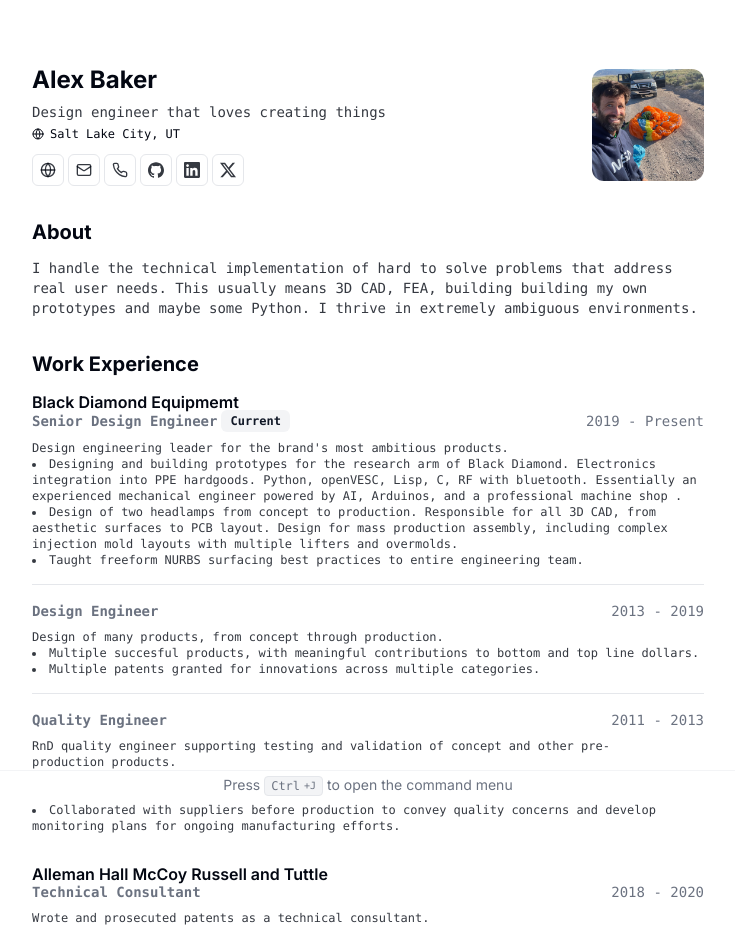
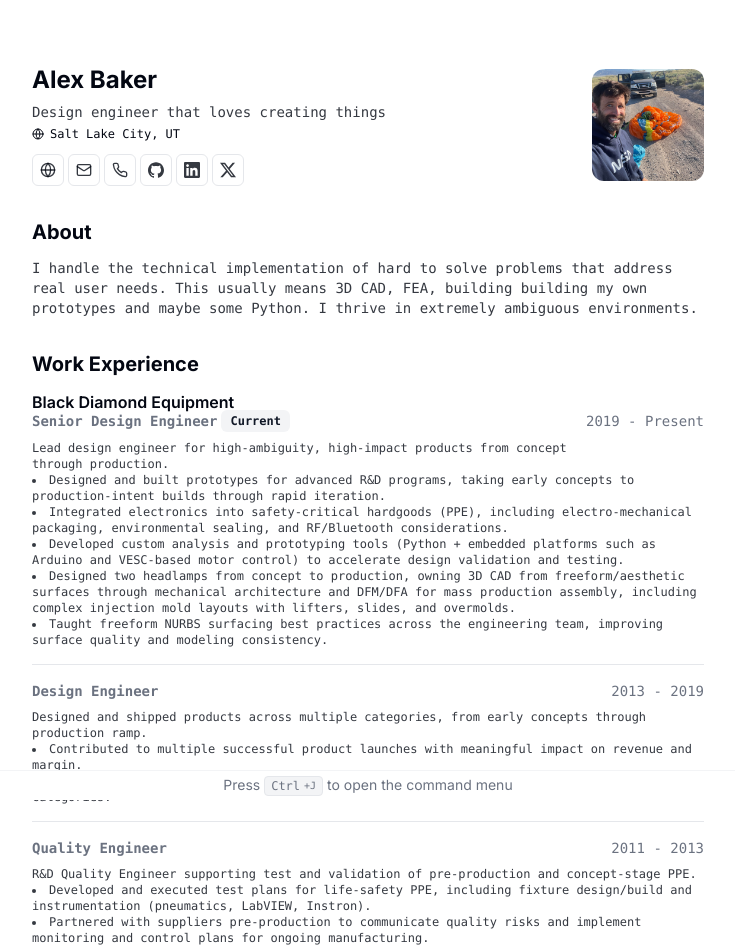
Before and after one commit to bakerjohnalex/resume, a Next.js app: page / in a window 1280 px wide. Shown: the top 952 px of the page, without its empty margins (272-1007 px from the left). Built offline with nearby package versions, Linux system fonts and the light colour scheme.

Commit message:
Update work experience details for Black Diamond Equipment

```diff
--- a/src/data/resume-data.tsx
+++ b/src/data/resume-data.tsx
@@ -44,7 +44,7 @@ export const RESUME_DATA: ResumeData = {
   ],
   work: [
   {
-      company: "Black Diamond Equipmemt",
+    company: "Black Diamond Equipment",
     link: "https://blackdiamondequipment.com/",
     roles: [
       {
@@ -54,20 +54,28 @@ export const RESUME_DATA: ResumeData = {
         end: "Present",
         description: (
           <>
-              Design engineering leader for the brand's most ambitious products.
+            Lead design engineer for high-ambiguity, high-impact products from concept through production.
             <ul className="list-inside list-disc">
               <li>
-                  Designing and building prototypes for the research arm of Black Diamond.
-                  Electronics integration into PPE hardgoods.
-                  Python, openVESC, Lisp, C, RF with bluetooth.
-                  Essentially an experienced mechanical engineer powered by AI, Arduinos, and a professional machine shop .
+                Designed and built prototypes for advanced R&amp;D programs, taking early concepts to production-intent
+                builds through rapid iteration.
               </li>
               <li>
-                  Design of two headlamps from concept to production. Responsible for all 3D CAD, from aesthetic surfaces to PCB layout. Design for mass production
-                  assembly, including complex injection mold layouts with multiple lifters and overmolds.
+                Integrated electronics into safety-critical hardgoods (PPE), including electro-mechanical packaging,
+                environmental sealing, and RF/Bluetooth considerations.
               </li>
               <li>
-                  Taught freeform NURBS surfacing best practices to entire engineering team.
+                Developed custom analysis and prototyping tools (Python + embedded platforms such as Arduino and
+                VESC-based motor control) to accelerate design validation and testing.
+              </li>
+              <li>
+                Designed two headlamps from concept to production, owning 3D CAD from freeform/aesthetic surfaces
+                through mechanical architecture and DFM/DFA for mass production assembly, including complex injection
+                mold layouts with lifters, slides, and overmolds.
+              </li>
+              <li>
+                Taught freeform NURBS surfacing best practices across the engineering team, improving surface quality and
+                modeling consistency.
               </li>
             </ul>
           </>
@@ -80,13 +88,13 @@ export const RESUME_DATA: ResumeData = {
         end: "2019",
         description: (
           <>
-              Design of many products, from concept through production.
+            Designed and shipped products across multiple categories, from early concepts through production ramp.
             <ul className="list-inside list-disc">
               <li>
-                  Multiple succesful products, with meaningful contributions to bottom and top line dollars.
+                Contributed to multiple successful product launches with meaningful impact on revenue and margin.
               </li>
               <li>
-                  Multiple patents granted for innovations across multiple categories.
+                Named inventor on multiple granted patents for innovations across diverse hardware categories.
               </li>
             </ul>
           </>
@@ -99,13 +107,15 @@ export const RESUME_DATA: ResumeData = {
         end: "2013",
         description: (
           <>
-              RnD quality engineer supporting testing and validation of concept and other pre-production products.
+            R&amp;D Quality Engineer supporting test and validation of pre-production and concept-stage PPE.
             <ul className="list-inside list-disc">
               <li>
-                  Implemented and executed on test plans for life supporting PPE. Designed test fixtures, and built them. Pneumatics, LabView, and Instron.
+                Developed and executed test plans for life-safety PPE, including fixture design/build and
+                instrumentation (pneumatics, LabVIEW, Instron).
               </li>
               <li>
-                  Collaborated with suppliers before production to convey quality concerns and develop monitoring plans for ongoing manufacturing efforts.
+                Partnered with suppliers pre-production to communicate quality risks and implement monitoring and
+                control plans for ongoing manufacturing.
               </li>
             </ul>
           </>
@@ -124,13 +134,15 @@ export const RESUME_DATA: ResumeData = {
         end: "2020",
         description: (
           <>
-              Wrote and prosecuted patents as a technical consultant.
+            Drafted and prosecuted patents as a technical consultant, translating engineering concepts into clear,
+            defensible claims.
           </>
         ),
       },
     ],
   },
 ],
+
   skills: [
     "Siemens NX",
     "Non Linear FEA",
```
Lines whose indentation alone changed are shown as unchanged.
